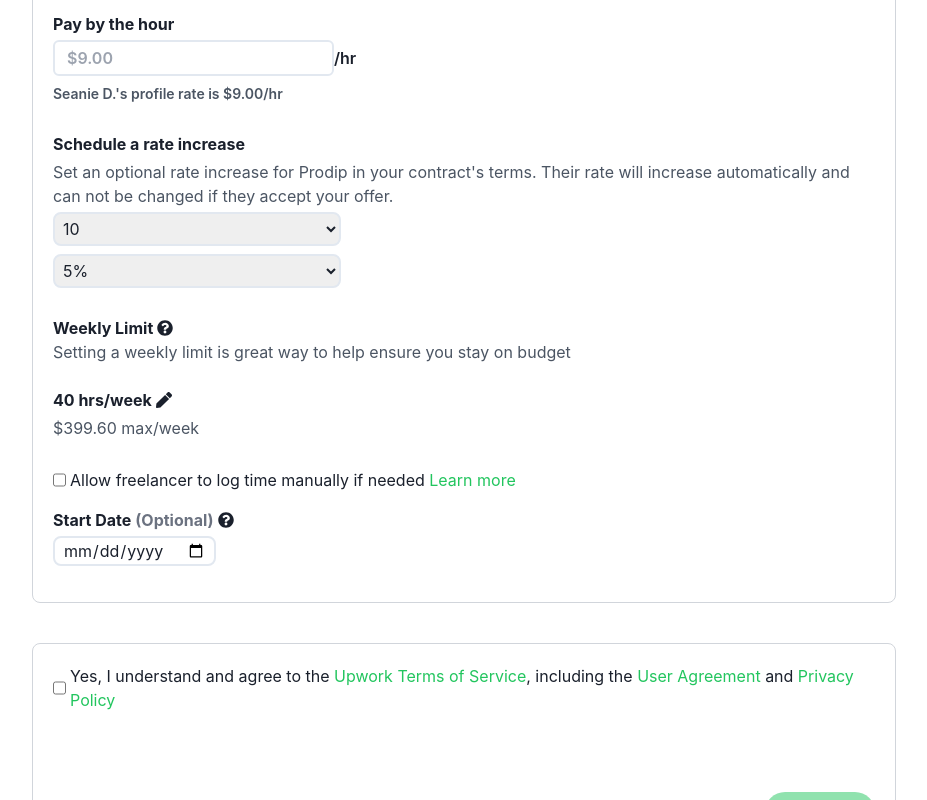
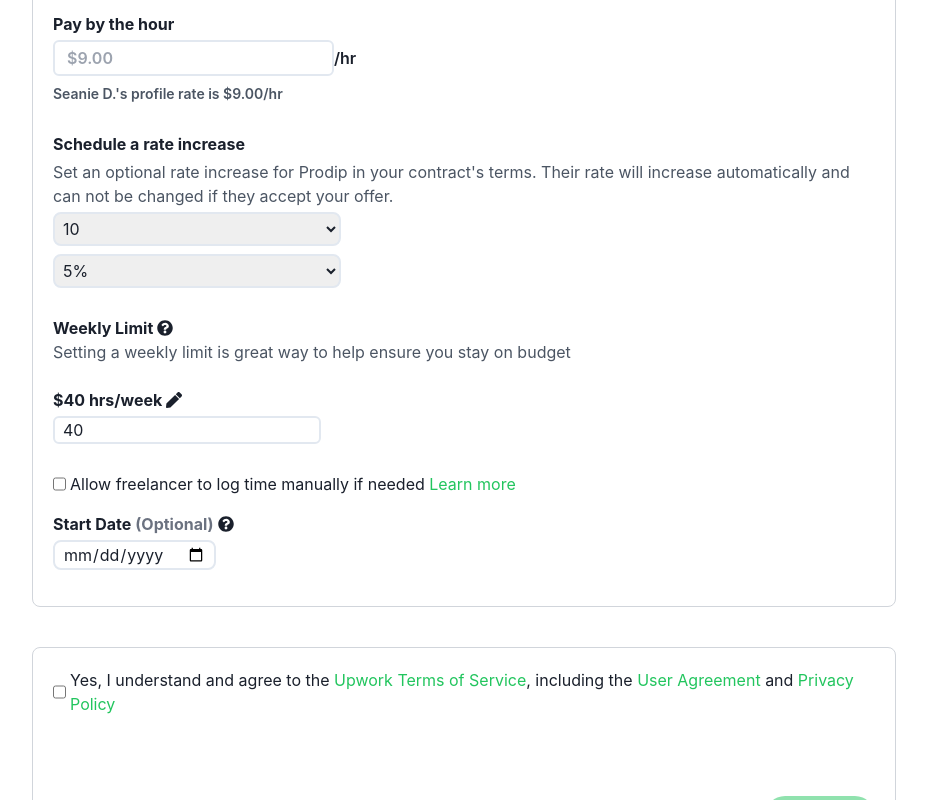
Before and after one commit to prodipdev/explore-chakraUI, a React (Vite) app: page / in a window 1280 px wide. Both pictures are taken after a click on the icon 339 px from the left and 1633 px from the top of the page. Shown: the part 1233-2033 px from the top of the page, without its empty margins (176-1103 px from the left). Built offline with nearby package versions, Linux system fonts and the light colour scheme.

Commit message:
Added one more function

```diff
--- a/src/page/Home/ContractTerms/ContractTerms.jsx
+++ b/src/page/Home/ContractTerms/ContractTerms.jsx
@@ -6,6 +6,7 @@ import { useDispatch } from "react-redux";
 import { setContractTerms } from "../../../redux/features/jobOfferSlice";
 
 const ContractTerms = () => {
+  const [isEditingHours, setIsEditingHours] = useState(false);
   const [formData, setFormData] = useState({
     isFixedPay: false,
     payByTheHour: "",
@@ -166,9 +167,25 @@ const ContractTerms = () => {
         </div>
         <div className="mt-6">
           <h5 className="font-bold flex items-center gap-1">
-            40 hrs/week <FaPen className="cursor-pointer" />
+            ${formData.weeklyLimit} hrs/week{" "}
+            <FaPen
+              className="cursor-pointer"
+              onClick={() => setIsEditingHours(true)}
+            />
           </h5>
-          <p className="mt-1 text-gray-600">$399.60 max/week</p>
+          {isEditingHours ? (
+            <input
+              type="number"
+              className="border-2 px-2 rounded-md outline-gray-500 mt-1"
+              value={formData.weeklyLimit}
+              onChange={(e) =>
+                handleFormDataChange("weeklyLimit", e.target.value)
+              }
+              onBlur={() => setIsEditingHours(false)}
+            />
+          ) : (
+            <p className="mt-1 text-gray-600">$100 max/week</p>
+          )}
         </div>
         <div className="flex gap-1 mt-7">
           <input type="checkbox" />{" "}
```
